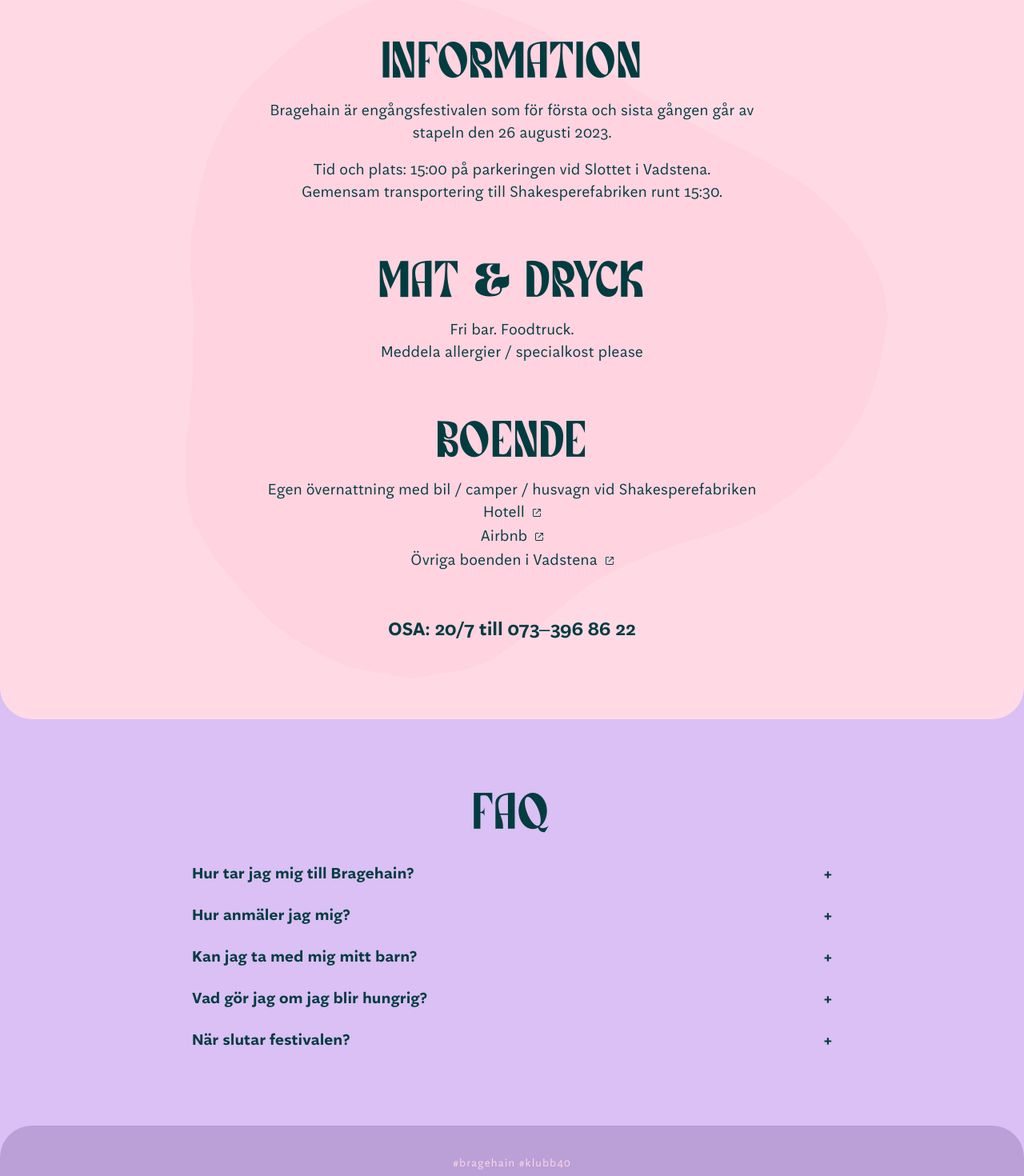
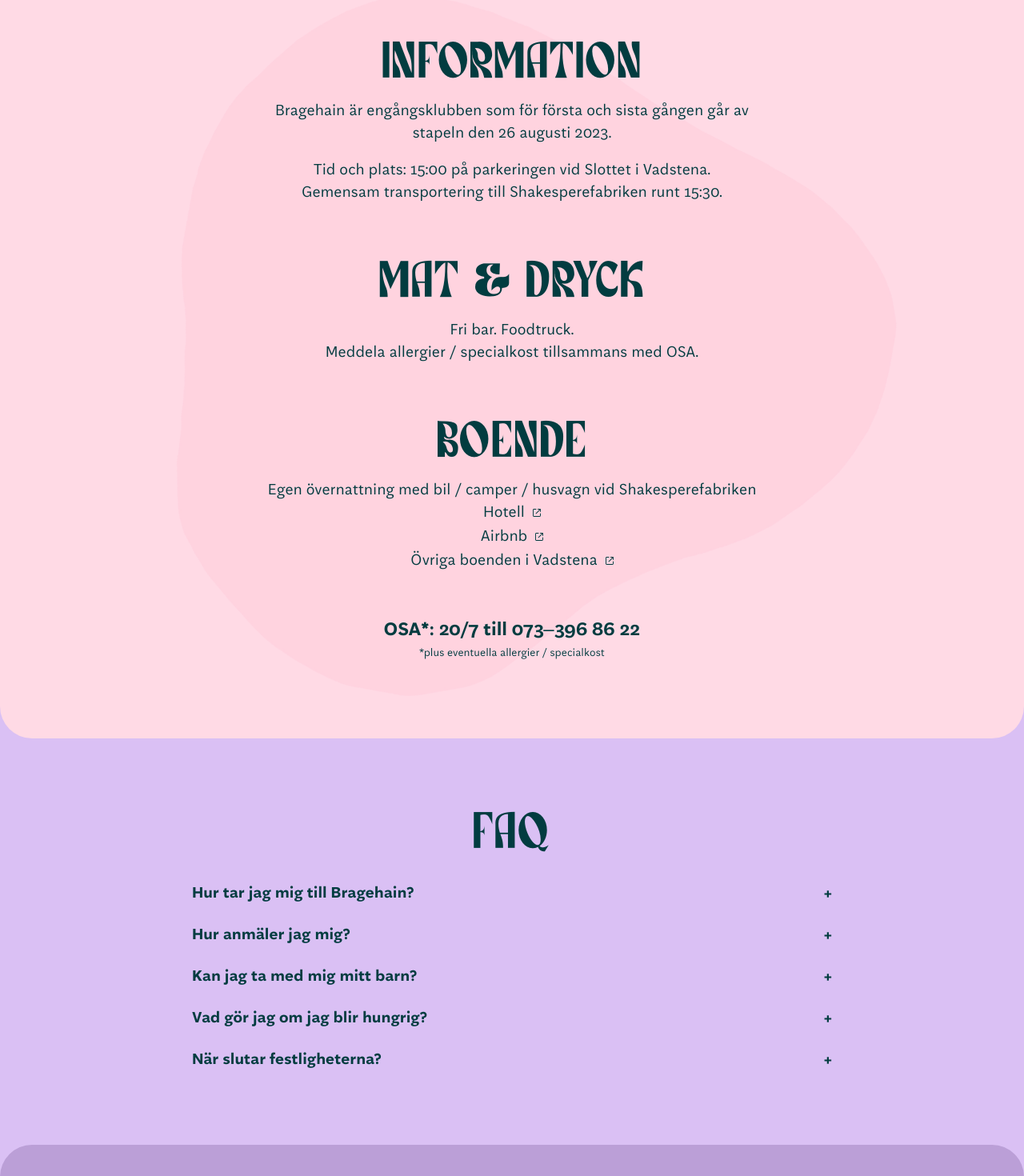
Before and after one commit to vctrklndr/Bragehain, a React (Create React App) app: page / in a window 1280 px wide. Shown: the part 860-2330 px from the top of the page at 80% size. Built offline with nearby package versions, Linux system fonts and the light colour scheme.

Commit message:
Update things

```diff
--- a/src/Components/Info/Info.module.scss
+++ b/src/Components/Info/Info.module.scss
@@ -120,5 +120,12 @@
         color: $dark-pink;
       }
     }
+    p {
+      &:nth-child(2) {
+        margin-top: 1rem;
+        font-family: $body;
+        font-size: 1.4rem;
+      }
+    }
   }
 }
--- a/src/Data/FaqItems.js
+++ b/src/Data/FaqItems.js
@@ -4,7 +4,7 @@ const FaqItems = {
       id: "1",
       question: "Hur tar jag mig till Bragehain?",
       answer:
-        "<p>En gemensam transport kommer att gå från Vadstena Slotts parkering ungefär vid 15.30.</p><p>Till Vadstena tar du dig med tåg till Linköping och sen med Östgötatrafiken.</p>"
+        "<p>En gemensam transport kommer att gå från Vadstena Slotts parkering ungefär vid 15.30.</p><p>Till Vadstena tar du dig enklast med bil. Annars tåg eller buss till Linköping och sen med Östgötatrafiken.</p><p><a href='https://www.google.com/maps/place/Parkplatz/@58.4466574,14.8822925,17z/data=!4m6!3m5!1s0x465bc5d16fb747fd:0x47e36a19c148a992!8m2!3d58.4461799!4d14.8855687!16s%2Fg%2F11p01w00km?entry=ttu'>Hitta hit med bil</a><br /><a href='https://www.sj.se/kop-resa/sok/resa/fran-station/Vadstena/'>Planera din resa med SJ</a><br /><a href='https://www.bus4you.se/'>Planera din resa med Bus4You</a><br /><a href='https://www.ostgotatrafiken.se/'>Planera din resa med Östgötatrafiken</a>"
     },
     {
       id: "2",
@@ -15,7 +15,7 @@ const FaqItems = {
     {
       id: "3",
       question: "Kan jag ta med mig mitt barn?",
-      answer: "<p>Barn är trevligt, men Bragehain är en barnfri festival.</p>"
+      answer: "<p>Barn är trevligt, men Bragehain är en barnfri klubb.</p>"
     },
     {
       id: "4",
@@ -25,7 +25,7 @@ const FaqItems = {
     },
     {
       id: "5",
-      question: "När slutar festivalen?",
+      question: "När slutar festligheterna?",
       answer: "<p>Vi måste ha utrymt lokalen 27/8 20.00.</p>"
     }
   ]
--- a/src/Data/InfoData.js
+++ b/src/Data/InfoData.js
@@ -3,13 +3,13 @@ const InfoData = {
     {
       id: "information",
       title: "Information",
-      text: "<p>Bragehain är engångsfestivalen som för första och sista gången går av stapeln den 26 augusti 2023.<br /></p><ul><li>Tid och plats: 15:00 på parkeringen vid Slottet i Vadstena.</li><li>Gemensam transportering till Shakesperefabriken runt 15:30.</li></ul>",
+      text: "<p>Bragehain är engångsklubben som för första och sista gången går av stapeln den 26 augusti 2023.<br /></p><ul><li>Tid och plats: 15:00 på parkeringen vid Slottet i Vadstena.</li><li>Gemensam transportering till Shakesperefabriken runt 15:30.</li></ul>",
       links: []
     },
     {
       id: "food-and-drinks",
       title: "Mat & Dryck",
-      text: "<p> Fri bar. Foodtruck.<br />Meddela allergier / specialkost please</p>",
+      text: "<p> Fri bar. Foodtruck.<br />Meddela allergier / specialkost tillsammans med OSA.</p>",
       links: []
     },
     {
@@ -32,7 +32,7 @@ const InfoData = {
       ]
     }
   ],
-  rvsp: "OSA: 20/7 till <a href='tel:0733968622'>073–396 86 22</a> "
+  rvsp: "<p>OSA*: 20/7 till <a href='tel:0733968622'>073–396 86 22</a></p><p>*plus eventuella allergier / specialkost</p>"
 };
 
 export default InfoData;
```
